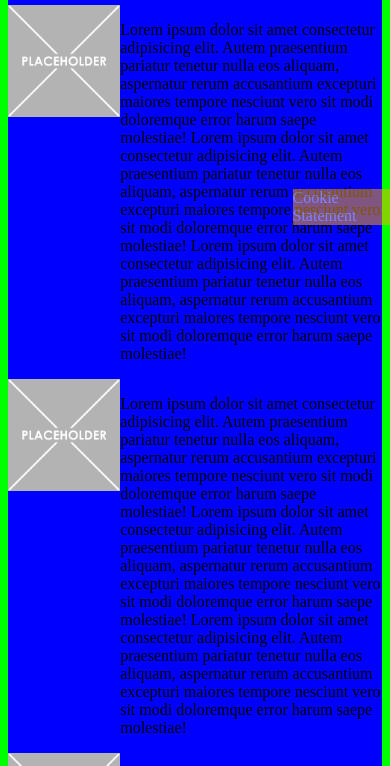
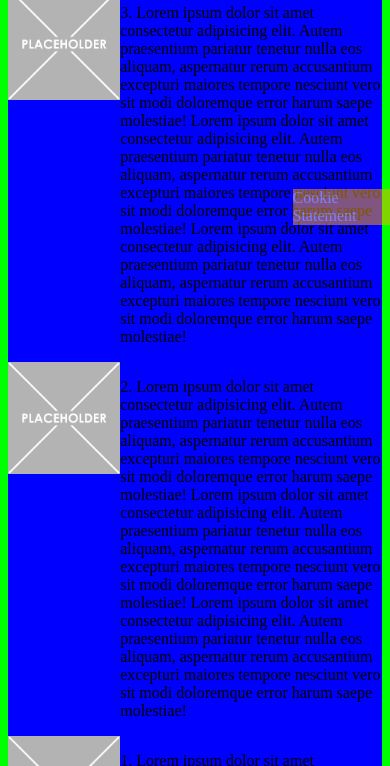
Before and after one commit to GeckoChan/GeckoChan.github.io, a plain HTML site: page index.html in a window 390 px wide. Shown: the part 619-1385 px from the top of the page. Drawn offline with Linux system fonts and the light colour scheme.

Commit message:
made it so mobile version actually reverses the articles

```diff
--- a/css/stylesheet.css
+++ b/css/stylesheet.css
@@ -22,6 +22,7 @@
     {
         display: flex;
     }
+
 
 }
 
@@ -49,6 +50,7 @@
         display: flex;
         flex-direction: row-reverse;
     }
+
 }
 
 /*Mobile Device*/
@@ -67,9 +69,11 @@
     }
     #flex-section
     {
+        display: flex;
         background-color: #0000ff;
         width: 100%;
         order: 5;
+        flex-direction: column-reverse;
     }
 
     .indexarticle-flex
@@ -82,7 +86,6 @@
     {
         display: none;
     }
-
 
 
 }
--- a/index.html
+++ b/index.html
@@ -48,9 +48,9 @@
             <header>
                 <h2>Section Header</h2>
             </header>
-            <article class="indexarticle-flex">
+            <article id="article1" class="indexarticle-flex">
                 <p>
-                    Lorem ipsum dolor sit amet consectetur adipisicing elit.
+                    1. Lorem ipsum dolor sit amet consectetur adipisicing elit.
                     Autem praesentium pariatur tenetur nulla eos aliquam,
                     aspernatur rerum accusantium excepturi maiores tempore nesciunt vero sit modi doloremque error harum saepe molestiae!
                     Lorem ipsum dolor sit amet consectetur adipisicing elit.
@@ -62,9 +62,9 @@
                 </p>
                 <img src="img/placeholderimage.png" alt="Image" />
             </article>
-            <article class="indexarticle-flex">
+            <article id="article2" class="indexarticle-flex">
                 <p>
-                    Lorem ipsum dolor sit amet consectetur adipisicing elit.
+                    2. Lorem ipsum dolor sit amet consectetur adipisicing elit.
                     Autem praesentium pariatur tenetur nulla eos aliquam,
                     aspernatur rerum accusantium excepturi maiores tempore nesciunt vero sit modi doloremque error harum saepe molestiae!
                     Lorem ipsum dolor sit amet consectetur adipisicing elit.
@@ -76,9 +76,9 @@
                 </p>
                 <img src="img/placeholderimage.png" alt="Image" />
             </article>
-            <article class="indexarticle-flex">
+            <article id="article3" class="indexarticle-flex">
                 <p>
-                    Lorem ipsum dolor sit amet consectetur adipisicing elit.
+                    3. Lorem ipsum dolor sit amet consectetur adipisicing elit.
                     Autem praesentium pariatur tenetur nulla eos aliquam,
                     aspernatur rerum accusantium excepturi maiores tempore nesciunt vero sit modi doloremque error harum saepe molestiae!
                     Lorem ipsum dolor sit amet consectetur adipisicing elit.
```
